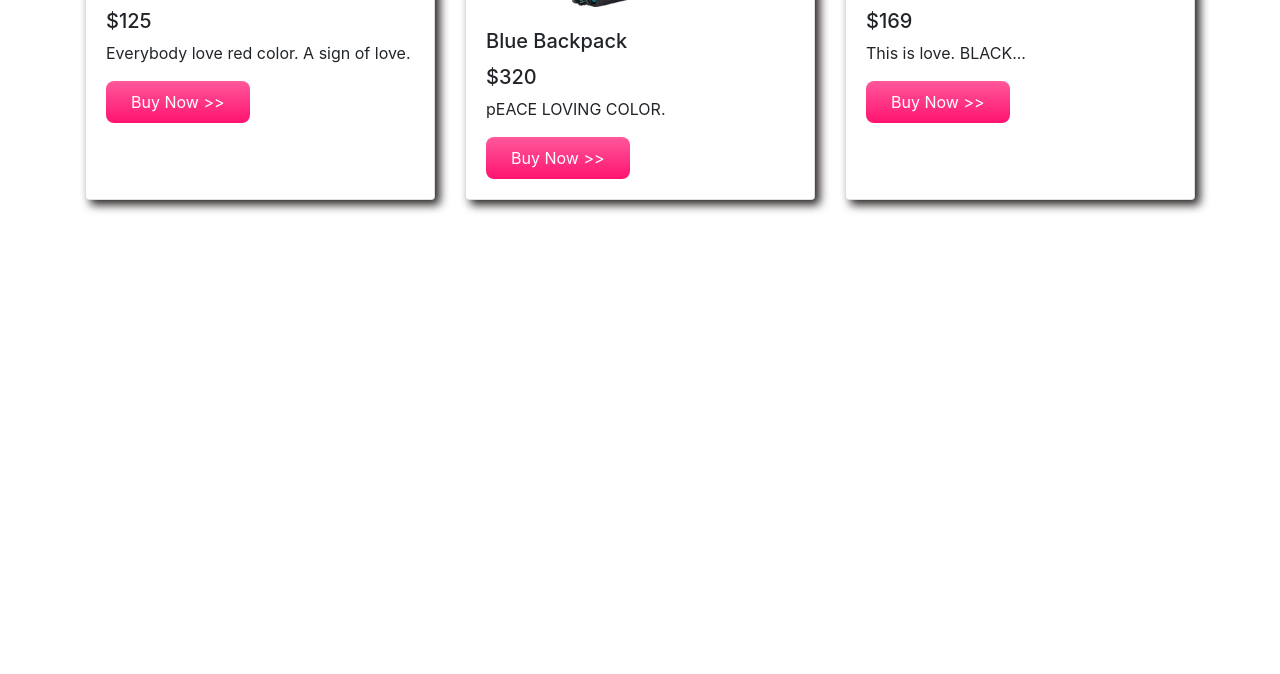
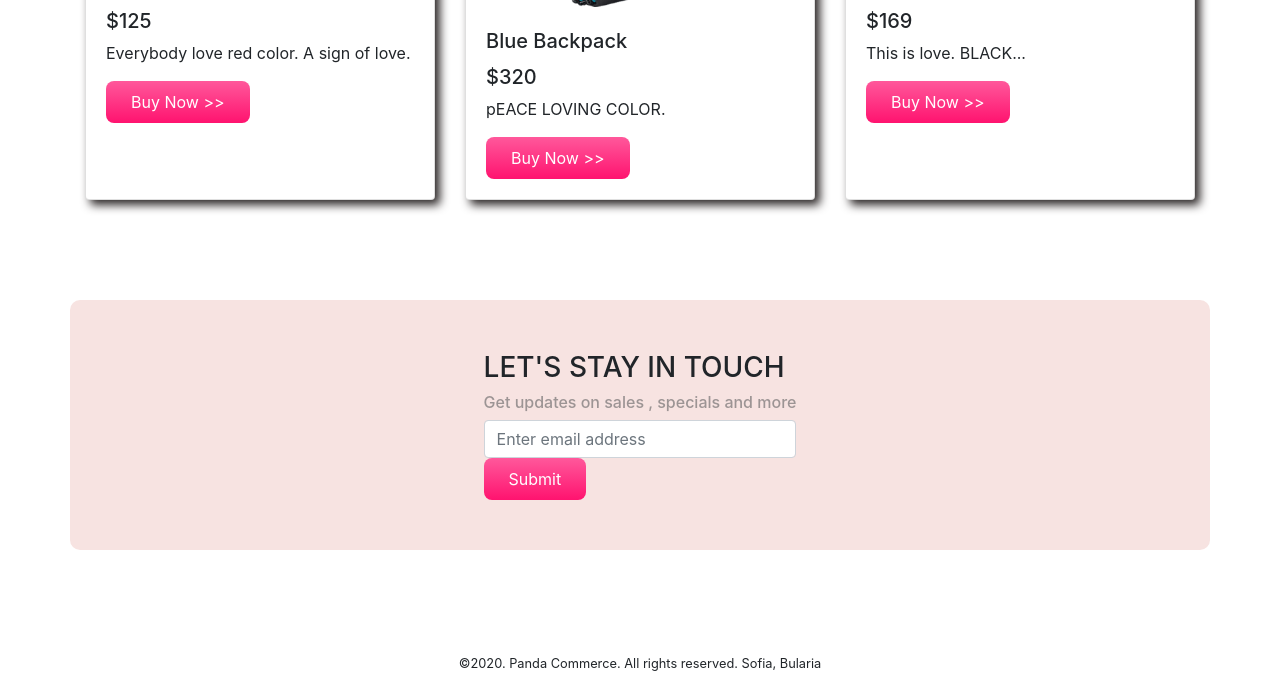
Before and after one commit to khosnuur/panda-commerce, a plain HTML site: page index.html in a window 1280 px wide. Shown: the part 1900-2574 px from the top of the page. Before the commit the page ends 2200 px from the top, so only its background shows below. Drawn offline with nearby package versions, Linux system fonts and the light colour scheme.

Commit message:
panda commerce done

```diff
--- a/index.html
+++ b/index.html
@@ -34,7 +34,7 @@
                   <a class="nav-link" href="#backpack">Backpack</a>
                 </li>
                 <li class="nav-item">
-                  <a class="nav-link " href="#">Subscribe</a>
+                  <a class="nav-link " href="#subscribe">Subscribe</a>
                 </li>
               </ul>
             </div>
@@ -197,6 +197,20 @@
    </div>
 
 
+   <div class="container bg-color d-flex justify-content-center align-items-center " id="subscribe">
+     <div>
+     <h3>LET'S STAY IN TOUCH</h3>
+     <H6>Get updates on sales , specials and more</H6>
+     <input class="form-control" type="email" name="email" id="email" placeholder="Enter email address">
+     <button class="btnn">Submit</button>
+   </div>
+  </div>
+
+  <footer>
+    <small>&copy;2020. Panda Commerce. All rights reserved. Sofia, Bularia</small>
+  </footer>
+
+
 
 
 
--- a/style.css
+++ b/style.css
@@ -3,7 +3,7 @@
 }
 
 .bg-color{
-    background-color: #fceae8;
+    background-color: #f7e3e1;
     border-radius: 10px;
 }
 
@@ -56,3 +56,16 @@
     box-shadow: 5px 5px 10px rgb(44, 39, 39);
     border-radius: 10px;
 }
+#subscribe{
+    height: 250px;
+}
+#subscribe h6{
+    color: rgb(156, 148, 148);
+}
+
+input{
+    border: none;
+}
+footer{
+    text-align: center;
+}
```
